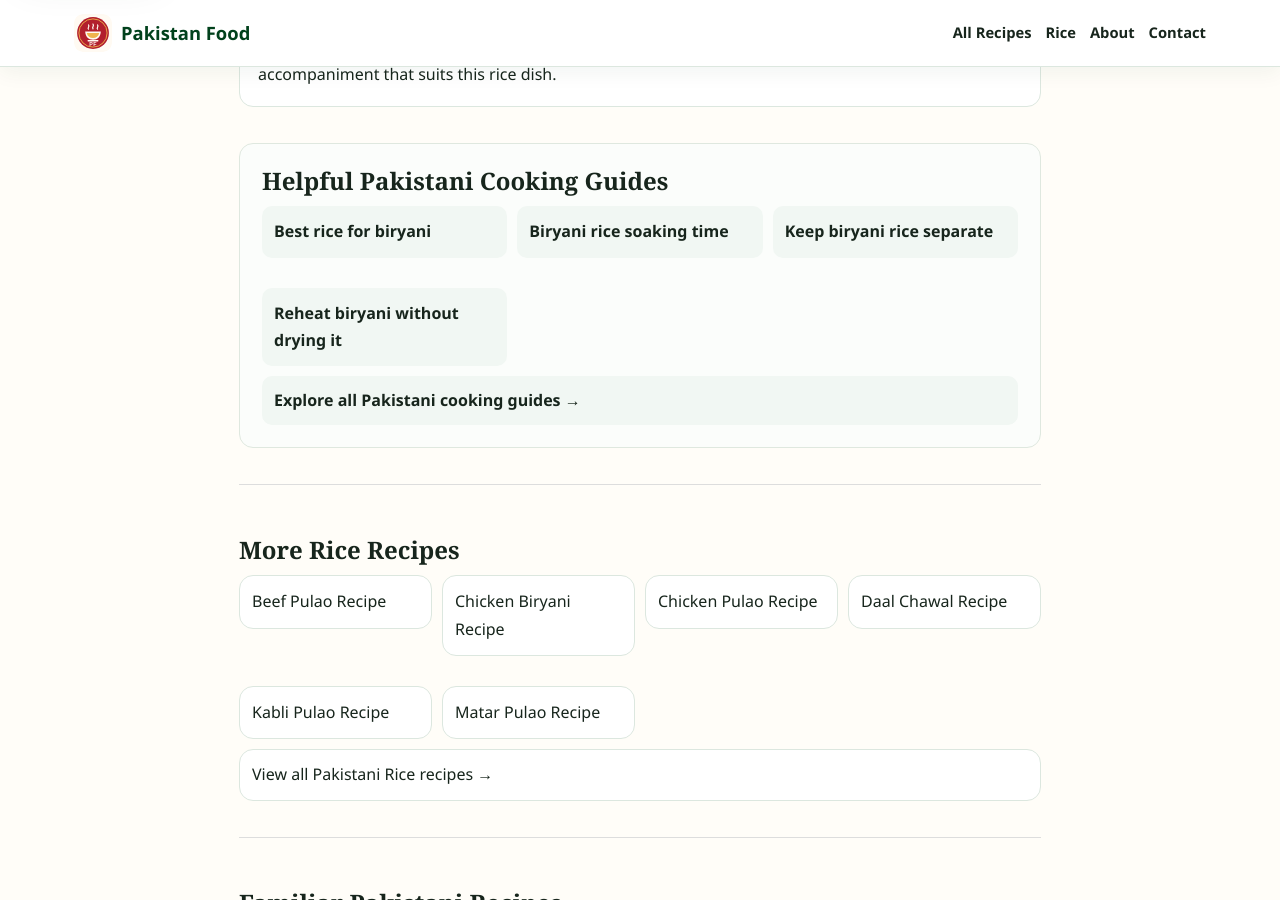
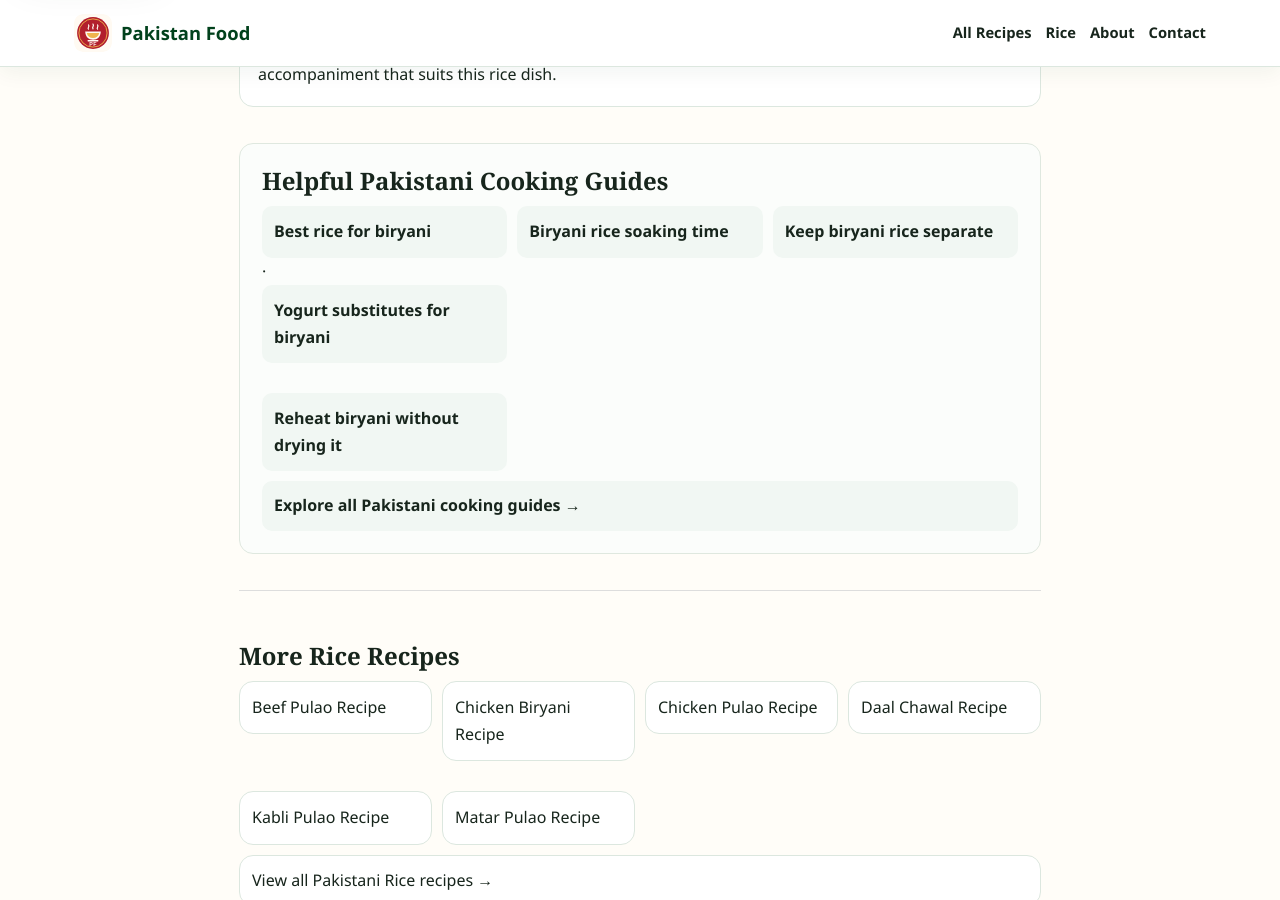
Before and after one commit to manazarali01-hub/pakistan-food, a Jekyll site: the page built from recipes/sindhi-biryani.html, in a window 1280 px wide and 900 px high, scrolled down 3435 px. Built offline with Jekyll 4.4.1, drawn with Linux system fonts in a browser that asks for light colours.

Commit message:
Link biryani substitution guide from recipe pages

```diff
--- a/_layouts/recipe.html
+++ b/_layouts/recipe.html
@@ -322,7 +322,7 @@
         <ul>
         {% case page.recipe_key %}
           {% when 'chicken-biryani' or 'mutton-biryani' or 'sindhi-biryani' %}
-            <li><a href="../guides/best-rice-for-biryani.html">Best rice for biryani</a></li><li><a href="../guides/biryani-rice-soaking-time.html">Biryani rice soaking time</a></li><li><a href="../guides/how-to-make-biryani-rice-separate.html">Keep biryani rice separate</a></li><li><a href="../guides/how-to-reheat-biryani-without-drying.html">Reheat biryani without drying it</a></li>
+            <li><a href="../guides/best-rice-for-biryani.html">Best rice for biryani</a> · <a href="../guides/yogurt-substitute-for-biryani.html">Yogurt substitutes for biryani</a></li><li><a href="../guides/biryani-rice-soaking-time.html">Biryani rice soaking time</a></li><li><a href="../guides/how-to-make-biryani-rice-separate.html">Keep biryani rice separate</a></li><li><a href="../guides/how-to-reheat-biryani-without-drying.html">Reheat biryani without drying it</a></li>
           {% when 'chicken-pulao' or 'beef-pulao' or 'matar-pulao' or 'kabli-pulao' %}
             <li><a href="../guides/how-much-water-for-pulao.html">How much water for pulao?</a></li><li><a href="../guides/biryani-vs-pulao.html">Biryani vs pulao</a></li><li><a href="../guides/pakistani-rice-dishes-guide.html">Pakistani rice dishes guide</a></li>
           {% when 'chicken-karahi' or 'mutton-karahi' or 'white-chicken-karahi' %}
```
